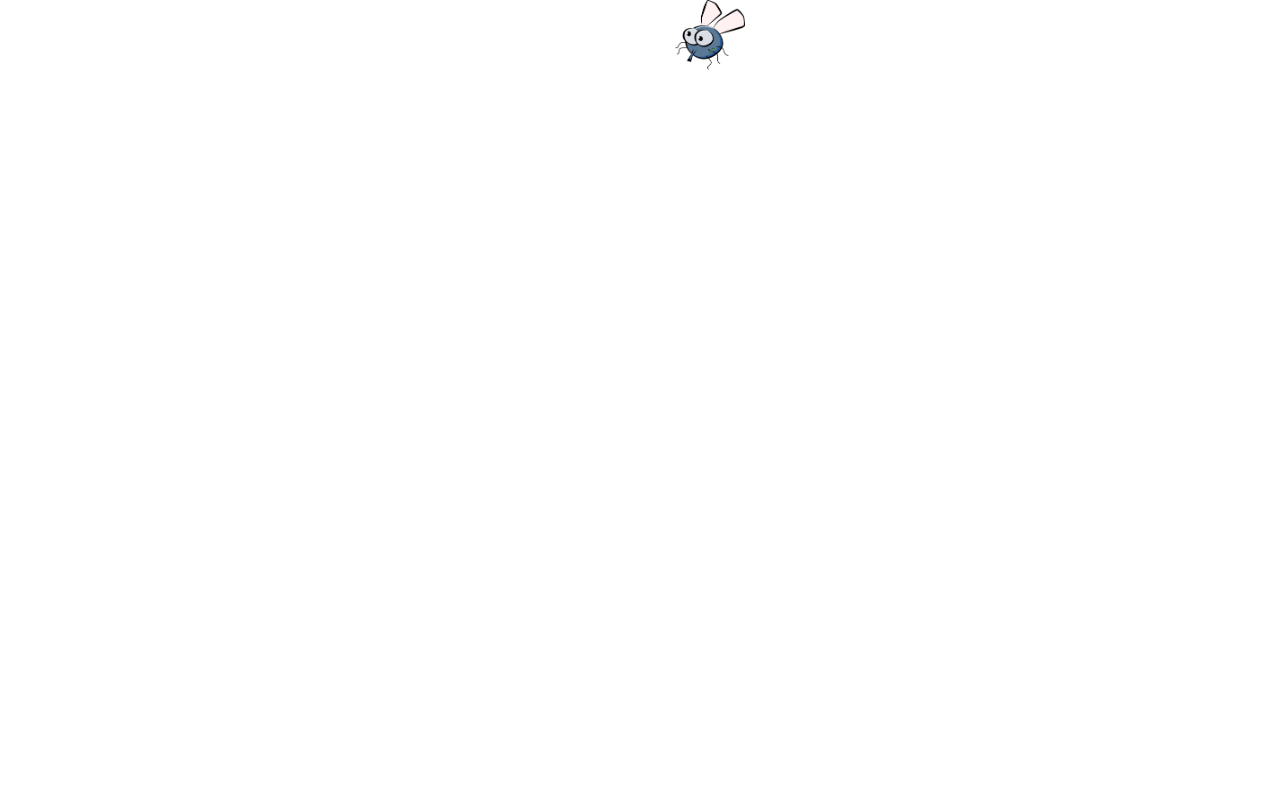
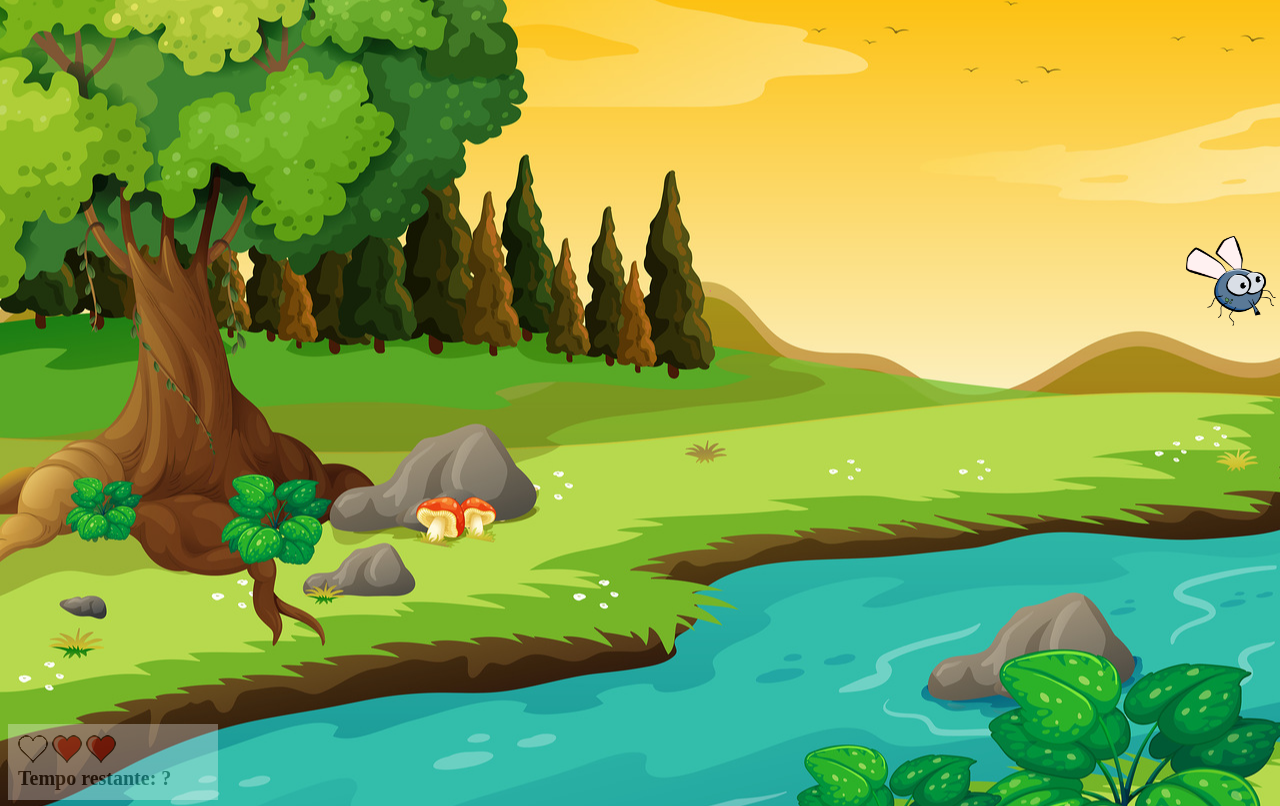
Before and after one commit to Valeria-V/game-mata_mosquito, a plain HTML site: page app.html in a window 1280 px wide. Drawn offline with Linux system fonts and the light colour scheme.

Commit message:
adjust img background cover

```diff
--- a/app.html
+++ b/app.html
@@ -7,18 +7,28 @@
     <meta name="viewport" content="width=device-width, initial-scale=1.0">
     <title>Mata Mosquito</title>
 
-    <link rel="stylesheet" href="style.css">
-    <script src="game.js"></script>
+    <link rel="stylesheet" href="css/style.css">
 </head>
 
-<body onresize="ajustaTamanhoPalco()">
+<body onresize="ajustaTamanhoPalco()" id="myBody">
+
+        <div class="painel">
+            <div class="vidas">
+                <img id="v1" src="img/coracao_cheio.png" alt="">
+                <img id="v2" src="img/coracao_cheio.png" alt="">
+                <img id="v3" src="img/coracao_cheio.png" alt="">
+            </div>
+
+            <div class="cronometro">Tempo restante: ?</div>
+        </div>
 
     <script>setInterval(function(){
         posicaoRandomica()
-    }, 1000) //setando posicao randomica a cada um segundo
+    }, 2000) //setando posicao randomica a cada um segundo
     </script>
 </body>
 
 
+<script src="js/game.js"></script>
 
 </html>
--- /dev/null
+++ b/css/style.css
@@ -0,0 +1,51 @@
+/* img background */
+body {
+    background: url('/img/bg.jpg') no-repeat center center;
+    background-size: cover;
+    overflow: hidden;
+    height: calc(100vh);
+}
+
+/* tamanho mosquitos */
+.mosquito1{
+    height: 50px;
+    width:  50px;
+}
+
+.mosquito2{
+    height: 70px;
+    width:  70px;
+}
+
+.mosquito3{
+    height: 90px;
+    width:  90px;
+}
+
+.ladoA{
+    transform: scaleX(1);
+}
+
+.ladoB{
+    transform: scaleX(-1);
+}
+
+.painel{
+    position: absolute;
+    width: 190px;
+    padding: 10px;
+    bottom: 0px;
+    border-top: solid 1px #fff;
+    background-color: #fff;
+    opacity: 30%;
+}
+
+.vidas{
+    float: left;
+}
+
+.cronometro{
+    float: left;
+    font-size: 20px;
+    font-weight: bold;
+}
--- a/game.js
+++ b/js/game.js
@@ -1,12 +1,14 @@
 
 var largura = 0
 var altura  = 0
+var vidas   = 1
 
 function ajustaTamanhoPalco() {
     altura = window.innerHeight
     largura = window.innerWidth
-
-    //console.log(altura, largura)
+    document.getElementById('myBody').style.height = (altura-10)+'px';
+    document.getElementById('myBody').style.width = (largura-10)+'px';
+    console.log(altura, largura)
 }
 
 ajustaTamanhoPalco()
@@ -17,6 +19,14 @@ function posicaoRandomica() {
     //remover mosquito anterior (caso ja exista)
     if(document.getElementById('mosquito')){
         document.getElementById('mosquito').remove() //se existir elemto id mosquito, remove e um novo é gerado pela funco randomica
+
+        if(vidas > 3){
+          //  alert('Interromper o jogo (game over)')
+        } else {
+            document.getElementById('v' + vidas).src="/img/coracao_vazio.png"
+
+            vidas++
+        }
     }
 
     var positionX = Math.floor (Math.random() * largura) -90
@@ -35,6 +45,9 @@ mosquito.style.left = positionX + 'px'
 mosquito.style.top = positionY + 'px'
 mosquito.style.position = 'absolute'
 mosquito.id = 'mosquito'
+mosquito.onclick = function() {
+    this.remove()
+}
 
 document.body.appendChild(mosquito)          //criando elemento no body do html
 
--- a/style.css
+++ /dev/null
@@ -1,23 +0,0 @@
-/* tamanho mosquitos */
-.mosquito1{
-    height: 50px;
-    width:  50px;
-}
-
-.mosquito2{
-    height: 70px;
-    width:  70px;
-}
-
-.mosquito3{
-    height: 90px;
-    width:  90px;
-}
-
-.ladoA{
-    transform: scaleX(1);
-}
-
-.ladoB{
-    transform: scaleX(-1);
-}
```
Also changed, not shown: end.html (added).
